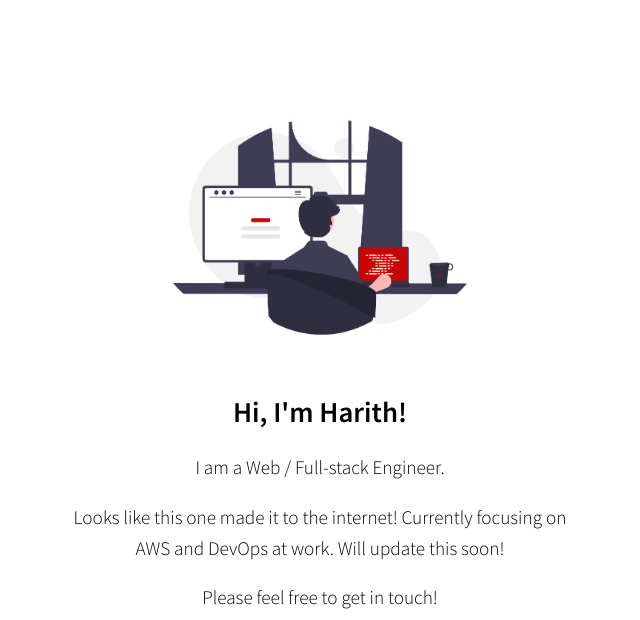
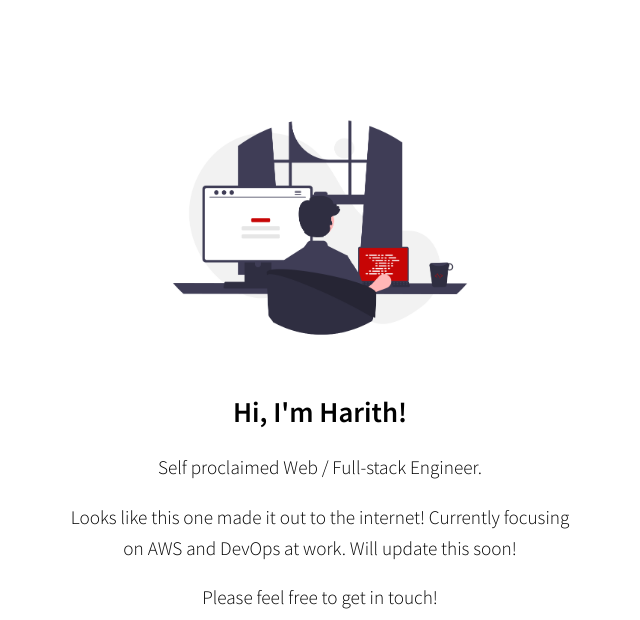
Before and after one commit to aharith/aharith.github.io, a plain HTML site: page index.html in a window 1280 px wide. Shown: the top 620 px of the page, without its empty margins (320-960 px from the left). Drawn offline with Linux system fonts and the light colour scheme; some icons are missing.

Commit message:
Update index.html

```diff
--- a/index.html
+++ b/index.html
@@ -52,9 +52,9 @@
 
       <!-- Text -->
       <h1>Hi, I'm Harith!</h1>
-      <p>I am a Web / Full-stack Engineer.</p>
+      <p>Self proclaimed Web / Full-stack Engineer.</p>
       <p>
-        Looks like this one made it to the internet! Currently focusing on AWS
+        Looks like this one made it out to the internet! Currently focusing on AWS
         and DevOps at work. Will update this soon!
       </p>
       <p>Please feel free to get in touch!</p>
```
